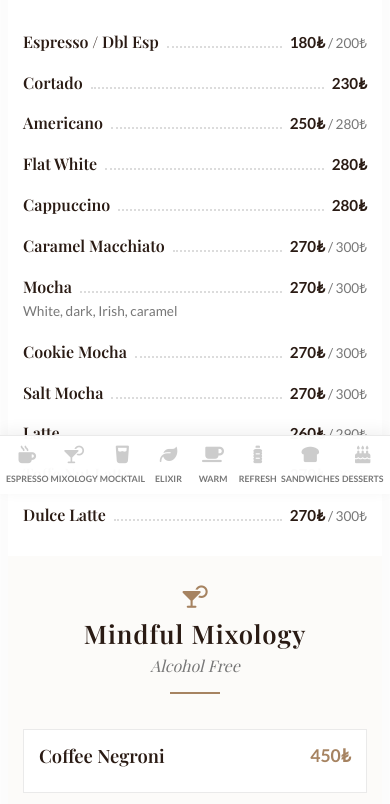
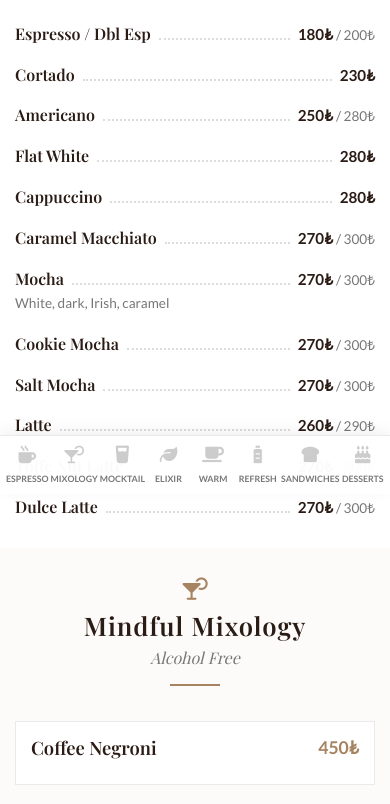
Before and after one commit to semayy/venamenuatakule, a plain HTML site: page index.html in a window 390 px wide. Shown: the part 350-1154 px from the top of the page. Drawn offline with nearby package versions, Linux system fonts and the light colour scheme; a web font is replaced by a local one.

Commit message:
Update HTML for mobile compatibility and styling

```diff
--- a/index.html
+++ b/index.html
@@ -1,4 +1,5 @@
-<!-- VENA COFFEE CO. LUXURY DIGITAL MENU - GÖRSELSİZ SÜRÜM -->
+<!-- VENA COFFEE CO. LUXURY DIGITAL MENU - GÖRSELSİZ VE MOBİL UYUMLU SÜRÜM -->
+<meta name="viewport" content="width=device-width, initial-scale=1.0, maximum-scale=1.0, user-scalable=no">
 <link rel="stylesheet" href="https://cdnjs.cloudflare.com/ajax/libs/font-awesome/6.4.0/css/all.min.css">
 <style>
     @import url('https://fonts.googleapis.com/css2?family=Playfair+Display:ital,wght@0,400;0,500;0,600;0,700;1,400;1,500;1,600&family=Lato:wght@300;400;700&display=swap');
@@ -13,6 +14,12 @@
         --vena-text: #2c2c2c;
         --vena-text-light: #777777;
         --vena-border: #eaeaea;
+    }
+
+    body {
+        margin: 0;
+        padding: 0;
+        background-color: var(--vena-bg);
     }
 
     #vena-digital-menu {
@@ -276,7 +283,6 @@
         font-weight: 700;
     }
 
-    /* DESSERTS SPECIFIC */
     #vdm-dessert .vdm-item-desc,
     #vdm-dessert .vdm-item-ingredients {
         text-align: left;
@@ -349,7 +355,7 @@
     .vdm-footer { text-align: center; padding: 30px 20px; font-size: 0.8rem; background-color: var(--vena-dark); color: rgba(255,255,255,0.6); }
     .vdm-footer-logo { font-family: 'Playfair Display', serif; font-size: 1.5rem; color: var(--vena-mocha); margin-bottom: 10px; display: block; letter-spacing: 2px; }
 
-    /* RESPONSIVE */
+    /* --- RESPONSIVE KODLARI --- */
     @media (max-width: 768px) {
         #vena-digital-menu { padding-bottom: calc(75px + env(safe-area-inset-bottom, 0px)); }
         .vdm-header { padding: 65px 20px 40px; }
@@ -361,6 +367,7 @@
         .vdm-item-price { font-size: 1rem; }
         .vdm-split-layout { gap: 30px; }
 
+        /* Hızlı Menü Alt Sabitleme */
         .vdm-nav-wrapper { position: fixed; top: auto; bottom: 0; left: 0; right: 0; border-bottom: none; border-top: 1px solid var(--vena-border); box-shadow: 0 -4px 15px rgba(0,0,0,0.06); padding-bottom: env(safe-area-inset-bottom, 0px); background-color: rgba(255, 255, 255, 0.98); }
         .vdm-nav { justify-content: space-between; padding: 0 5px; }
         .vdm-nav a { flex: 1; padding: 12px 2px; font-size: 0.65rem; letter-spacing: 0; border-bottom: none; }
@@ -381,6 +388,7 @@
         .vdm-split-layout { gap: 25px; flex-direction: column; }
         .vdm-split-col { min-width: 100%; flex: 1 1 100%; }
 
+        /* Tüm Gridleri Tek Sütun (Mobilde) Yap */
         .vdm-grid-2col, .vdm-grid-3col { grid-template-columns: 1fr; gap: 20px; }
 
         .vdm-card-content { padding: 15px; }
@@ -887,7 +895,6 @@
             "title-ref": "Refreshments", "title-ext": "Extras", "title-pure-drinks": "Additive-Free Drinks", "item-water": "Water", "item-sparkling": "Sparkling Water", "item-gazoz": "Turkish Soda (Gazoz)", "item-imported": "Imported Drink", "item-pure-hibiscus": "Additive-Free Hibiscus Tea", "item-pure-greentea": "Additive-Free Green Tea", "item-shot": "Extra Shot", "item-syrup": "Syrups", "item-plantmilk": "Plant-based Milk", "item-honey": "Honey",
             "item-cookie": "Homemade Cookie", "desc-cookie": "Freshly baked homemade cookies in 5 different varieties.", "ing-cookie": "<b>Varieties:</b> Hazelnut, forest fruit, orange, cocoa, plain",
             "item-bites": "Energy Bites", "desc-bites": "Healthy and delicious small snacks to accompany your coffee.", "ing-bites": "<b>Ingredients:</b> Dates, nuts, oats",
-
             "footer-info": "Prices are valid as of 01.05.2026.",
             "footer-vat": "VAT is included in our prices.",
             "daily-note": "All our desserts arrive fresh daily to ensure the highest quality. When ordering, please consult our team for today's fresh selection; we would be delighted to help you choose the flavor that best suits your palate."
@@ -902,7 +909,6 @@
             "title-ref": "Erfrischungen", "title-ext": "Extras", "title-pure-drinks": "Zusatzstofffreie Getränke", "item-water": "Wasser", "item-sparkling": "Mineralwasser", "item-gazoz": "Türkische Limonade (Gazoz)", "item-imported": "Importgetränk", "item-pure-hibiscus": "Reiner Hibiskustee", "item-pure-greentea": "Reiner grüner Tee", "item-shot": "Extra Shot", "item-syrup": "Sirup", "item-plantmilk": "Pflanzenmilch", "item-honey": "Honig",
             "item-cookie": "Hausgemachter Keks", "desc-cookie": "Frisch gebackene hausgemachte Kekse in 5 Sorten.", "ing-cookie": "<b>Sorten:</b> Haselnuss, Waldfrucht, Orange, Kakao, Natur",
             "item-bites": "Energy Bites", "desc-bites": "Gesunde und leckere kleine Snacks zu Ihrem Kaffee.", "ing-bites": "<b>Zutaten:</b> Datteln, Nüsse, Hafer",
-
             "footer-info": "Preise gültig ab 01.05.2026.",
             "footer-vat": "Die gesetzliche Mehrwertsteuer ist in unseren Preisen enthalten.",
             "daily-note": "Alle unsere Desserts werden täglich frisch geliefert, um höchste Qualität zu garantieren. Bitte fragen Sie unser Team bei der Bestellung nach der heutigen frischen Auswahl; wir helfen Ihnen gerne dabei, den Geschmack zu finden, der am besten zu Ihnen passt."
@@ -917,7 +923,6 @@
             "title-ref": "Rafraîchissements", "title-ext": "Suppléments", "title-pure-drinks": "Boissons Sans Additifs", "item-water": "Eau", "item-sparkling": "Eau Gazeuse", "item-gazoz": "Soda Turc (Gazoz)", "item-imported": "Boisson Importée", "item-pure-hibiscus": "Thé Hibiscus Pur", "item-pure-greentea": "Thé Vert Pur", "item-shot": "Dose Suppl.", "item-syrup": "Sirops", "item-plantmilk": "Lait Végétal", "item-honey": "Miel",
             "item-cookie": "Cookie Maison", "desc-cookie": "Cookies maison fraîchement cuits en 5 variétés.", "ing-cookie": "<b>Variétés:</b> Noisette, fruits des bois, orange, cacao, nature",
             "item-bites": "Bouchées Énergie", "desc-bites": "De petites collations saines et délicieuses pour accompagner votre café.", "ing-bites": "<b>Ingrédients:</b> Dattes, noix, avoine",
-
             "footer-info": "Prix valables à partir du 01.05.2026.",
             "footer-vat": "La TVA est incluse dans nos prix.",
             "daily-note": "Tous nos desserts arrivent frais tous les jours pour garantir la meilleure qualité. Lors de votre commande, n'hésitez pas à demander à notre équipe la sélection fraîche du jour ; nous serons ravis de vous aider à choisir la saveur qui vous convient le mieux."
```
